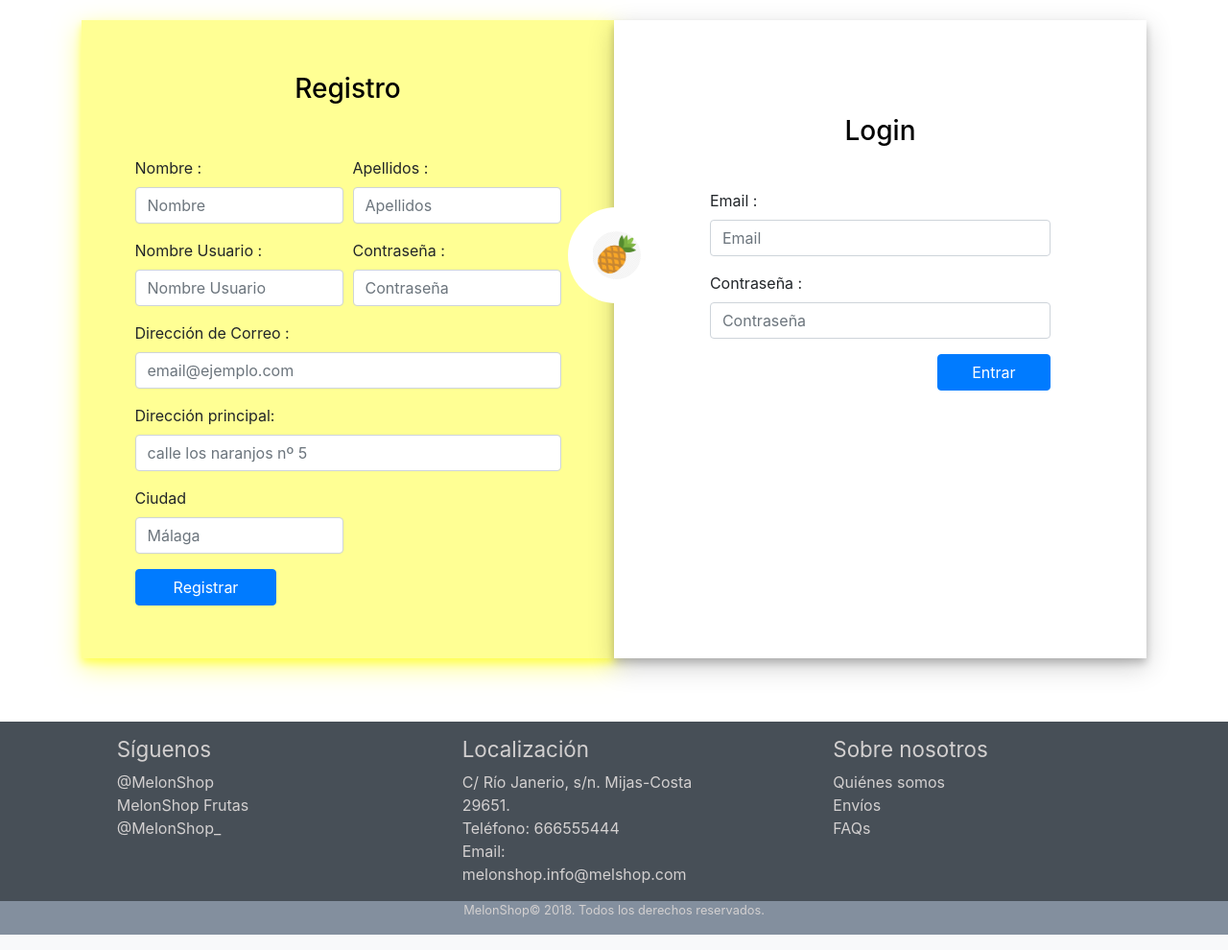
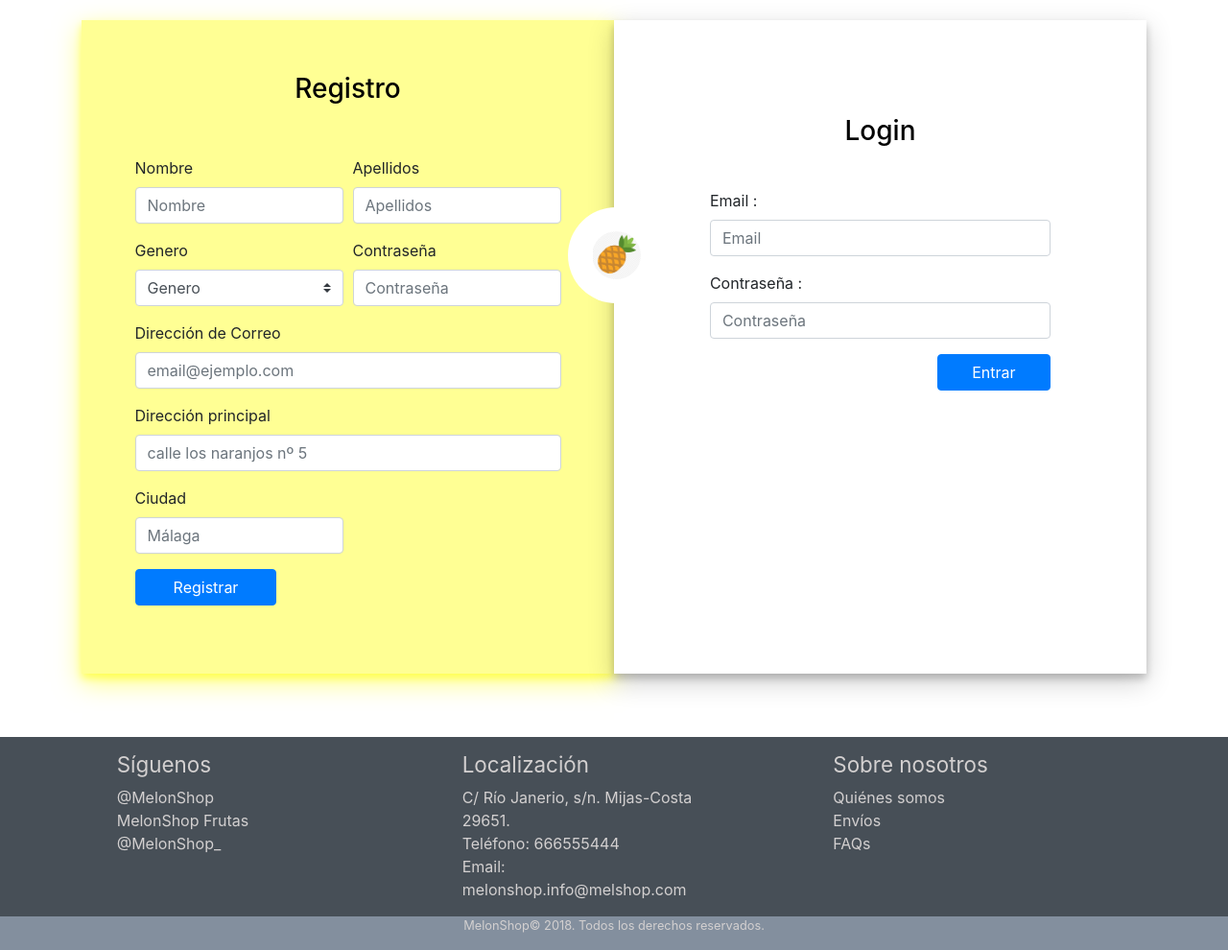
Before and after one commit to ipradasgomez/melonshop, a PHP site: page /login.php in a window 1280 px wide. Shown: the part 80-1070 px from the top of the page at 96% size. Run offline with PHP 8.4, Linux system fonts and the light colour scheme; style sheets or scripts are compiled from the project's sources.

Commit message:
preparacion login jueves en clase

```diff
--- a/phpclasses/DataBase.php
+++ b/phpclasses/DataBase.php
@@ -27,6 +27,33 @@ class DataBase
         return $resultado;
     }
 
+    public static function obtenerUsuario($email){
+        $sql = "SELECT nombre, apellidos, email, clave from users where email = '".$email."'";
+        $resultado = self::ejecutaConsulta($sql);
+
+        $usuario = array();
+        $row = $resultado->fetchObject();
+
+        if ($row) {
+            while ($row != null) {
+                $usuario[] = $row;
+                $row = $resultado->fetchObject();
+            }
+        }else{
+            $usuario = null;
+        }
+
+        return $usuario;
+    }
+
+    public static function registrarUsuario($nombre, $apellidos, $genero, $email, $clave){
+        $sql="INSERT INTO users(nombre,apellidos,genero,fnac,email,clave) values ('";
+        $sql = $sql.$nombre."','".$apellidos."','".$genero."','2147483647','".$email."','".$clave."')";
+
+        $insercion = self::ejecutaConsulta($sql);
+
+    }
+
     public static function obtenerProductos()
     {
         $sql = "SELECT item.id, item_name, price, item_photo, description, unit_short FROM item, unit WHERE item.unit_id=unit.id;";
@@ -41,7 +68,6 @@ class DataBase
                 $row = $resultado->fetchObject();
             }
         }
-
         return $productos;
     }
 /*
--- a/resources/css/mystyles.css
+++ b/resources/css/mystyles.css
@@ -144,6 +144,10 @@ nav{
 .footer-top {
     color: rgb(211, 208, 208);
     background-color: rgb(71, 79, 87);
+}
+
+.error{
+    color: red;
 }
 
 .footer-top ul {
--- a/web/login.php
+++ b/web/login.php
@@ -6,11 +6,40 @@
  */
 require '../init/init.php';
 
+
+// así veo si tengo que guardar el valor de email para dejarlo en el input email como value
+$smarty->assign('email', false);
+
+// inicializao las variables para mostrar o no el mensaje de error según localice los errores
+$smarty->assign('falloEmail', false);
+$smarty->assign('falloClave', false);
+
 if(isset($_POST["login"])){
-    $_SESSION["user"]=$_POST["email"];
-    header("Location: ./".$_SESSION["pagina"].".php");
+
+    $usuario = $BD->obtenerUsuario($_POST["email"]);
+
+    if($usuario == null){
+        // localizado el fallo de Email no registrado
+        $smarty->assign('falloUsuario', 'El email no está registrado, Registrese');
+    }else{
+        // Guardo el valor del email que es valido para no perderlo
+        $smarty->assign('email',$_POST['email']);
+
+        if(isset($_POST['clave']) && password_verify ($_POST['clave'],$usuario[0]->clave)){
+            // recojo el nombre de usuario en la sesión
+            $_SESSION['user']=$usuario[0]->nombre;
+        } else {
+            $smarty->assign('falloClave', 'Contraseña incorrecta');
+        }
+    }
 }
+
+if(isset($_POST['registrar'])){
+    $BD->registrarUsuario($_POST['nombre'], $_POST['apellidos'], $_POST['genero'], $_POST['email'], password_hash($_POST['clave'], PASSWORD_DEFAULT));
+}
+
 if(isset($_SESSION['user'])){
+    $smarty->assign("usuarioConectado", !empty($_SESSION["user"]));
     $smarty->assign("usuario",$_SESSION["user"]);
 }
 
--- a/web/templates/login.tpl
+++ b/web/templates/login.tpl
@@ -4,46 +4,53 @@
         <div class="container login-container">
             <div class="row" id="loginform">
                 <div class="col-md-6 login-form-1">
+
                     <h3>Registro</h3>
+                    <form action="" method="post">
                         <div class="form-row">
                             <div class="form-group col-md-6">
-                            <label for="inputEmail4">Nombre :</label>
-                            <input type="text" class="form-control" id="inputNombre" placeholder="Nombre">
+                                <label for="inputEmail4">Nombre</label>
+                                <input type="text" class="form-control" id="inputNombre" name="nombre" placeholder="Nombre">
                             </div>
                             <div class="form-group col-md-6">
-                            <label for="inputPassword4">Apellidos :</label>
-                            <input type="text" class="form-control" id="inputApellidos" placeholder="Apellidos">
+                                <label for="inputPassword4">Apellidos</label>
+                                <input type="text" class="form-control" id="inputApellidos" name="apellidos" placeholder="Apellidos">
                             </div>
                         </div>
                         <div class="form-row">
                             <div class="form-group col-md-6">
-                            <label for="inputAddress">Nombre Usuario :</label>
-                            <input type="text" class="form-control" id="inputNombreUsuario" placeholder="Nombre Usuario">
+                                <label>Genero</label>
+                                <select class="custom-select" name="genero">
+                                    <option value="m">Genero</option>
+                                    <option value="m">Male</option>
+                                    <option value="f">Female</option>
+                                </select>
                             </div>
                             <div class="form-group col-md-6">
-                            <label for="inputAddress">Contraseña :</label>
-                            <input type="password" class="form-control" id="inputContrasena" placeholder="Contraseña">
+                                <label for="inputAddress">Contraseña</label>
+                                <input type="password" class="form-control" id="inputContrasena" name="clave" placeholder="Contraseña">
                             </div>
                         </div>
                         <div class="form-row">
                             <div class="form-group col-12">
-                            <label for="inputAddress">Dirección de Correo :</label>
-                            <input type="email" class="form-control" id="inputCorreo" placeholder="email@ejemplo.com">
+                                <label for="inputAddress">Dirección de Correo</label>
+                                <input type="email" class="form-control" id="inputCorreo" name="email" placeholder="email@ejemplo.com">
                             </div>
                         </div>
                         <div class="form-row">
                             <div class="form-group col-12">
-                            <label for="inputAddress">Dirección principal:</label>
-                            <input type="text" class="form-control" id="inputDireccionPrincipal" placeholder="calle los naranjos nº 5">
+                                <label for="inputAddress">Dirección principal</label>
+                                <input type="text" class="form-control" id="inputDireccionPrincipal" name="direccion" placeholder="calle los naranjos nº 5">
                             </div>
                         </div>
                         <div class="form-row">
                             <div class="form-group col-md-6">
                                 <label for="inputCity">Ciudad</label>
-                            <input type="text" class="form-control" id="inputCiudad" placeholder="Málaga">
+                                <input type="text" class="form-control" id="inputCiudad" name="ciudad" placeholder="Málaga">
                             </div>
                         </div>
-                    <button type="submit" class="btn btn-primary offset-4 offset-md-0 col-4">Registrar</button>
+                        <button type="submit" class="btn btn-primary offset-4 offset-md-0 col-4" id="registrar" name="registrar">Registrar</button>
+                    </form>
                 </div>
                 <div class="col-md-6 login-form-2">
                     <div class="login-logo">
@@ -54,16 +61,25 @@
                     <div class="form-row">
                         <div class="form-group col-12">
                             <label for="exampleInputEmail1">Email :</label>
-                            <input type="text" class="form-control" id="exampleInputEmail1" aria-describedby="emailHelp" placeholder="Email" name="email">
+                            <input type="text" class="form-control" id="exampleInputEmail1" aria-describedby="emailHelp" placeholder="Email" name="email" {if $email}value="{$email}"{/if}>
                         </div>
+                        {if $falloEmail}
+                            <div class="form-group col-12">
+                                <p class="error">{$falloEmail}</p>
+                            </div>
+                        {/if}
                         <div class="form-group col-12">
                             <label for="exampleInputPassword1">Contraseña :</label>
-                            <input type="password" class="form-control" id="exampleInputPassword1" placeholder="Contraseña">
+                            <input type="password" class="form-control" id="exampleInputPassword1" placeholder="Contraseña" name="clave">
                         </div>
+                        {if $falloClave}
+                            <div class="form-group col-12">
+                                <p class="error">{$falloClave}</p>
+                            </div>
+                        {/if}
                         <div class="form-group col-12">
                             <button type="submit" name="login" id="login" class="btn btn-primary offset-4 offset-md-8 col-4 col-md-4">Entrar</button>
                         </div>
-
                     </div>
                 </form>
                 </div>
```
Also changed, not shown: 1 other file. Lines whose indentation alone changed are shown as unchanged.
